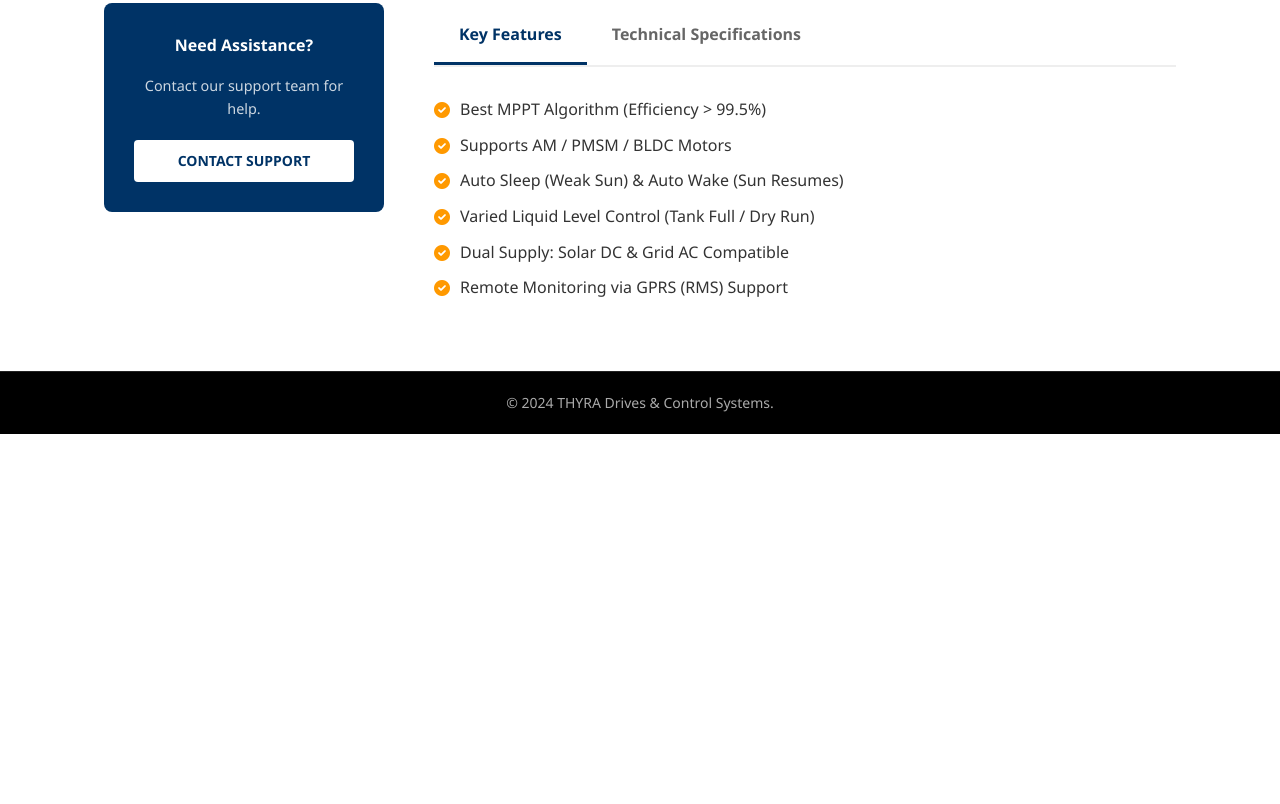
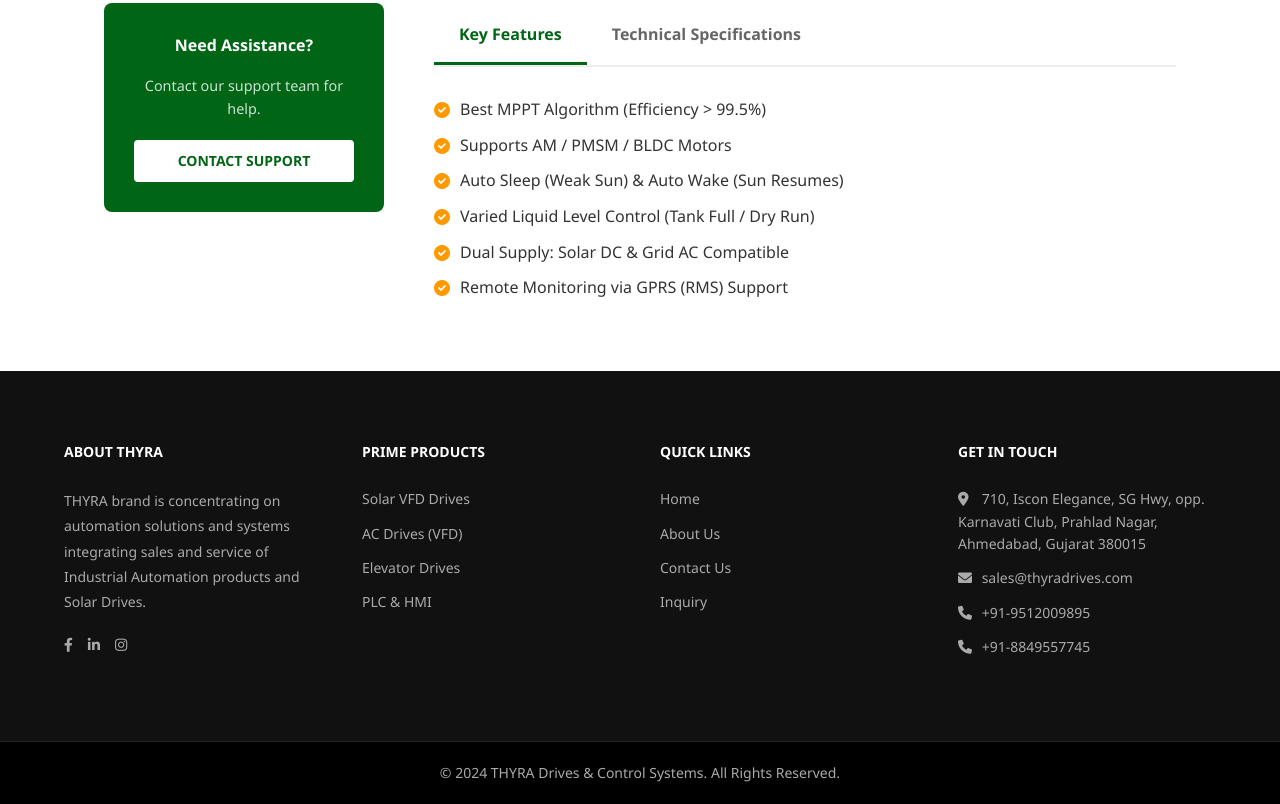
Before and after one commit to Purvesh2876/Nisarg-Thyra, a plain HTML site: page product-detail.html in a window 1280 px wide. Shown: the part 737-1541 px from the top of the page. Before the commit the page ends 1171 px from the top, so only its background shows below. Drawn offline with Linux system fonts and the light colour scheme.

Commit message:
changed color theme of website

```diff
--- a/product-detail.html
+++ b/product-detail.html
@@ -398,8 +398,48 @@
     </div>
 
     <footer>
+        <div class="footer-top">
+            <div class="footer-col">
+                <h4>About THYRA</h4>
+                <p style="line-height:1.8; margin-bottom:20px;">THYRA brand is concentrating on automation solutions and
+                    systems integrating sales and service of Industrial Automation products and Solar Drives.</p>
+                <div style="display:flex; gap:15px;">
+                    <a href="#"><i class="fab fa-facebook-f"></i></a>
+                    <a href="#"><i class="fab fa-linkedin-in"></i></a>
+                    <a href="#"><i class="fab fa-instagram"></i></a>
+                </div>
+            </div>
+            <div class="footer-col">
+                <h4>Prime Products</h4>
+                <ul>
+                    <li><a href="#">Solar VFD Drives</a></li>
+                    <li><a href="#">AC Drives (VFD)</a></li>
+                    <li><a href="#">Elevator Drives</a></li>
+                    <li><a href="#">PLC & HMI</a></li>
+                </ul>
+            </div>
+            <div class="footer-col">
+                <h4>Quick Links</h4>
+                <ul>
+                    <li><a href="index.html">Home</a></li>
+                    <li><a href="about.html">About Us</a></li>
+                    <li><a href="contact.html">Contact Us</a></li>
+                    <li><a href="#">Inquiry</a></li>
+                </ul>
+            </div>
+            <div class="footer-col">
+                <h4>Get In Touch</h4>
+                <ul>
+                    <li><i class="fas fa-map-marker-alt" style="width:20px;"></i> 710, Iscon Elegance, SG Hwy, opp.
+                        Karnavati Club, Prahlad Nagar, Ahmedabad, Gujarat 380015</li>
+                    <li><i class="fas fa-envelope" style="width:20px;"></i> sales@thyradrives.com</li>
+                    <li><i class="fas fa-phone" style="width:20px;"></i> +91-9512009895</li>
+                    <li><i class="fas fa-phone" style="width:20px;"></i> +91-8849557745</li>
+                </ul>
+            </div>
+        </div>
         <div class="footer-bottom">
-            <p>&copy; 2024 THYRA Drives & Control Systems.</p>
+            <p>&copy; 2024 THYRA Drives & Control Systems. All Rights Reserved.</p>
         </div>
     </footer>
 
--- a/style.css
+++ b/style.css
@@ -1,8 +1,8 @@
 /* style.css - Enterprise Edition */
 :root {
-    --primary: #003366;
+    --primary: #006616;
     /* Deep Blue */
-    --primary-dark: #002244;
+    --primary-dark: #094400;
     --accent: #ff9900;
     /* Veichi Orange */
     --text-main: #333333;
@@ -204,7 +204,7 @@ header.sticky {
 /* --- Hero --- */
 .hero {
     height: 600px;
-    background: linear-gradient(rgba(0, 30, 60, 0.6), rgba(0, 30, 60, 0.6)), url('https://images.unsplash.com/photo-1581091226825-a6a2a5aee158?auto=format&fit=crop&w=1920&q=80');
+    background: linear-gradient(rgba(26, 26, 26, 0.6), rgba(29, 29, 29, 0.6)), url('https://images.unsplash.com/photo-1581091226825-a6a2a5aee158?auto=format&fit=crop&w=1920&q=80');
     background-size: cover;
     background-position: center;
     display: flex;
```
